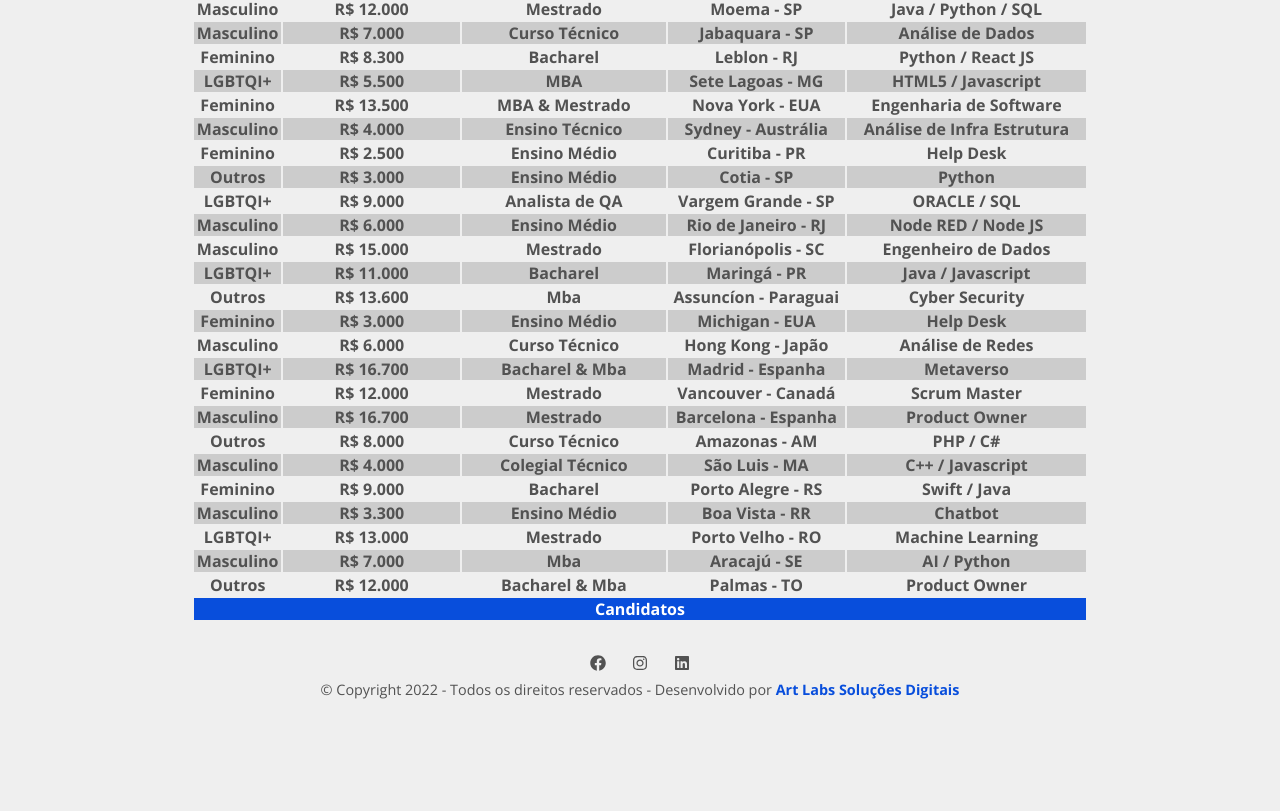
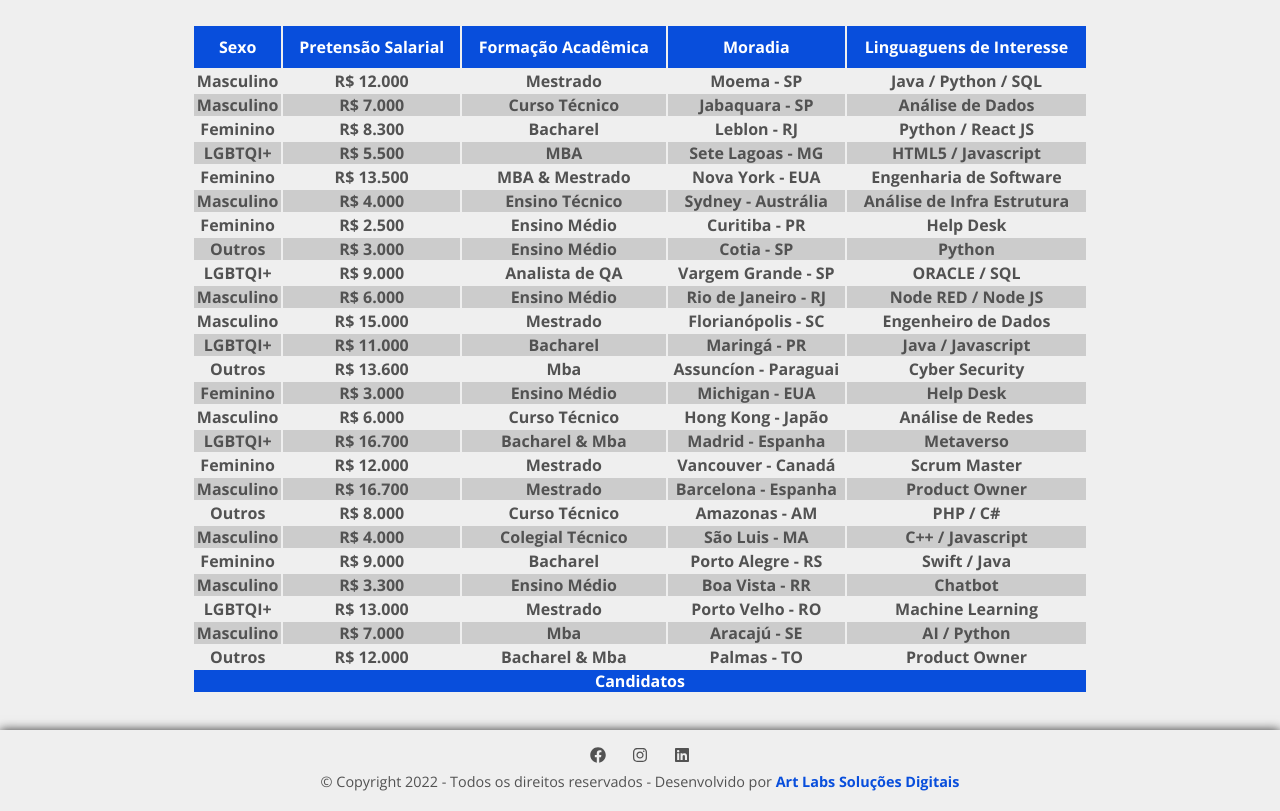
Before and after one commit to EmersonGald1n0/challenge, a React (Create React App) app in the folder sprint04/: page /filtroCandidato in a window 1280 px wide. Shown: the part 1176-1987 px from the top of the page. Before the commit the page ends 1911 px from the top, so only its background shows below. Built offline with nearby package versions, Linux system fonts and the light colour scheme.

Commit message:
estilização de componentes

```diff
--- a/sprint04/src/components/pages/filtroCandidato/FiltroCandidato.jsx
+++ b/sprint04/src/components/pages/filtroCandidato/FiltroCandidato.jsx
@@ -117,6 +117,10 @@ export default function FiltroCandidato() {
           <input type="checkbox" name="formacao" id="form05" value={"Outros"} />
           <label htmlFor="sal05">Outros</label>
         </div>
+        <br />
+        <br />
+        <br />
+        <br />
         <div className={styles.btn1}>
           <button className={styles.btn1} type="submit">
             Aplicar filtros
--- a/sprint04/src/components/pages/footer/Footer.module.css
+++ b/sprint04/src/components/pages/footer/Footer.module.css
@@ -2,8 +2,10 @@
 .footer {
   background-color: #efefef;
   color: #525252;
-  padding: 4vh;
+  padding: 2vh;
   text-align: center;
+  box-shadow: 0 0 10px rgba(0, 0, 0, 0.8);
+  margin-top: 4.5vh;
 }
 
 .social_list {
```
Also changed, not shown: sprint04/src/components/pages/filtroCandidato/FiltroCandidato.module.css (line endings or trailing spaces), sprint04/src/img/bg.jpg (added), sprint04/src/img/bg2.png (added).
